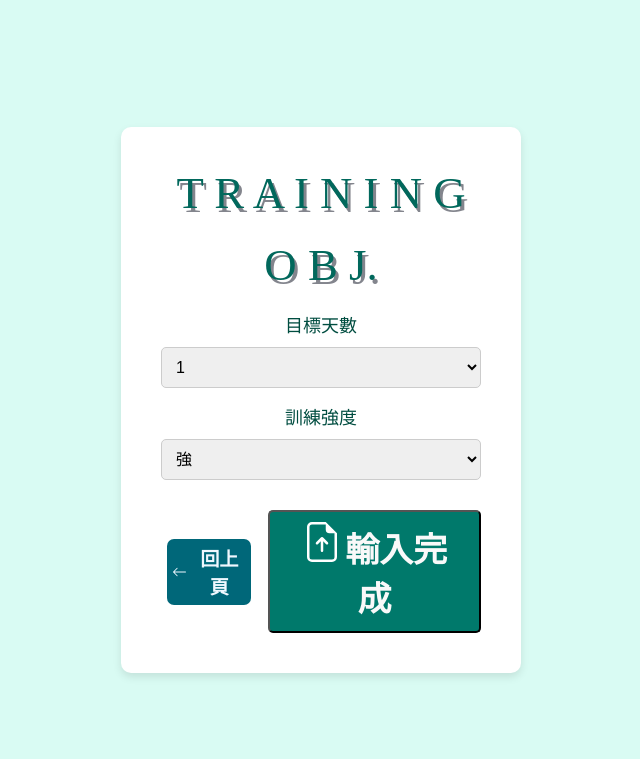
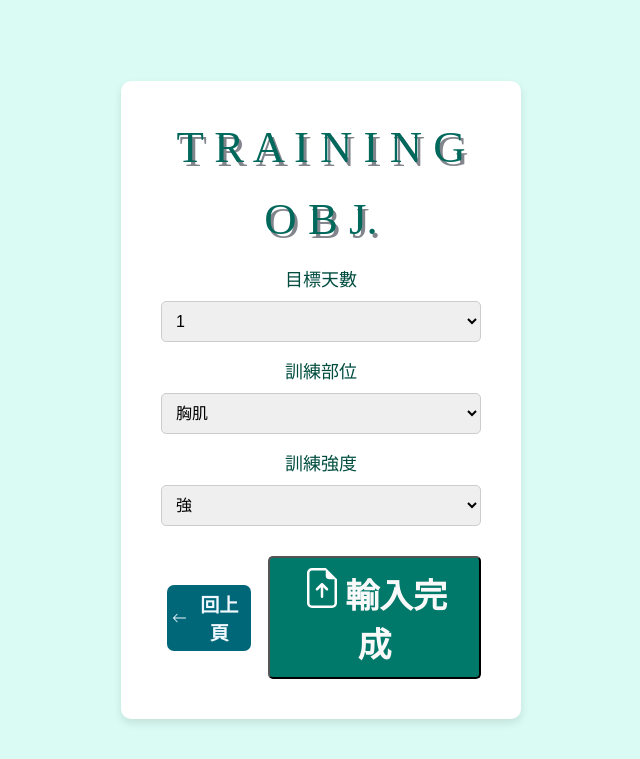
Before and after one commit to Poyi1028/DB_Project, a Flask app: page /plan/workout in a window 1280 px wide. Shown: the top 759 px of the page, without its empty margins (319-959 px from the left). Run offline with Flask 3, Linux system fonts and the light colour scheme; data that the repository does not hold is empty.

Commit message:
0607-yu-add training_area into  plan02-exercise

```diff
--- a/templates/plan02-exercise.html
+++ b/templates/plan02-exercise.html
@@ -26,6 +26,19 @@
                     <option value="5">5</option>
                     <option value="6">6</option>
                     <option value="7">7</option>
+                </select>
+            </div>
+            <!--增加訓練部位-->
+            <div class="select-box">訓練部位
+                <select name="training_area">
+                    <option value="胸肌">胸肌</option>
+                    <option value="肩膀">肩膀</option>
+                    <option value="腹肌">腹部</option>
+                    <option value="二頭肌">二頭肌</option>
+                    <option value="三頭肌">三頭肌</option>
+                    <option value="背部">背部</option>
+                    <option value="腿部">腿部</option>
+                    <option value="臀部">臀部</option>
                 </select>
             </div>
             <div class="select-box">訓練強度
```
